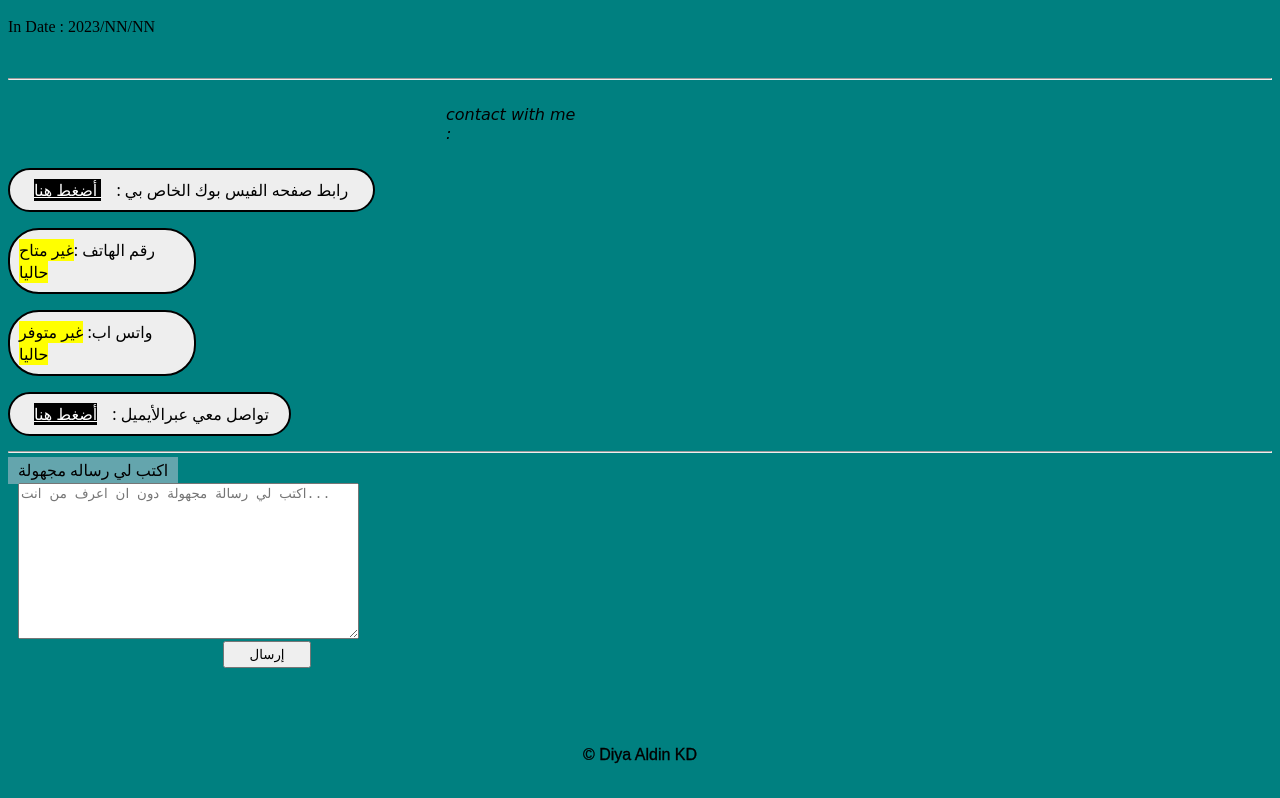
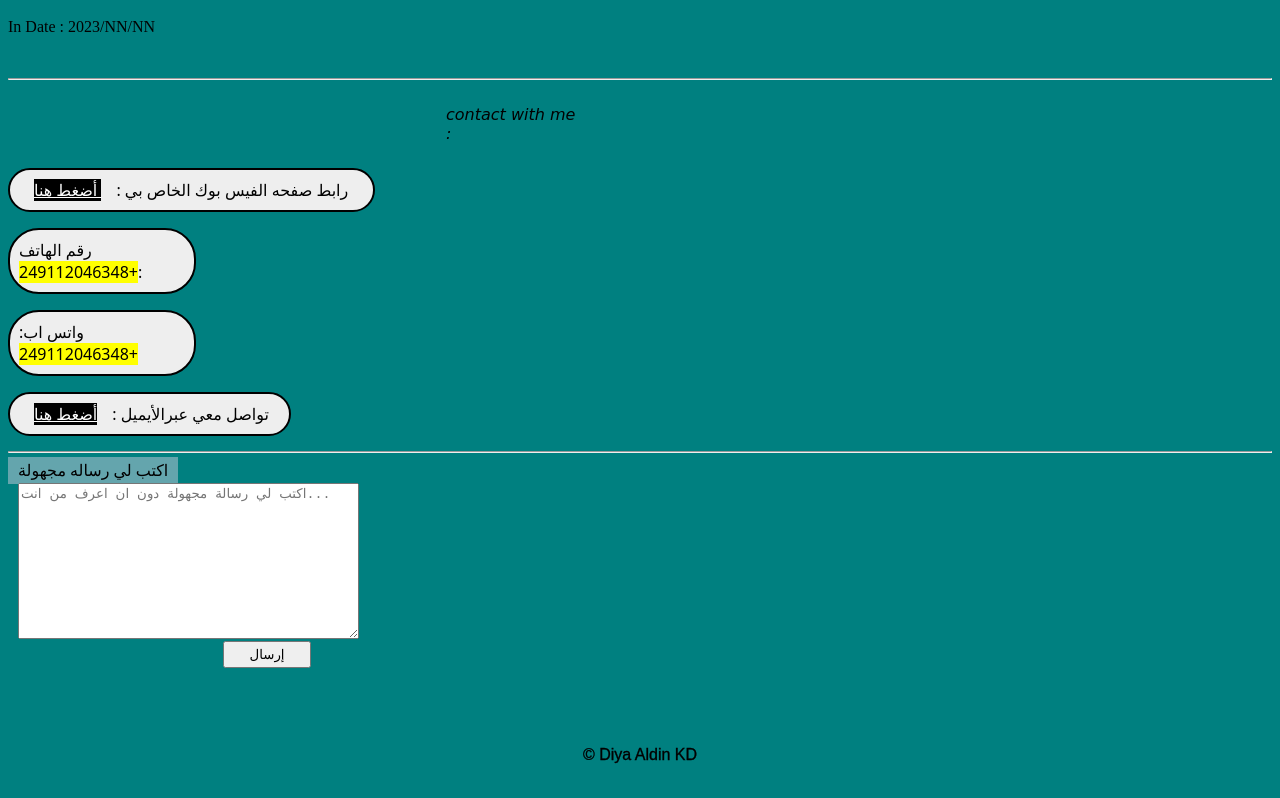
Before and after one commit to Senkudis/diyakd, a plain HTML site: page index.html in a window 1280 px wide. Shown: the part 1228-2026 px from the top of the page. Drawn offline with Linux system fonts and the light colour scheme.

Commit message:
Fix HTML formatting and structure

```diff
--- a/index.html
+++ b/index.html
@@ -104,7 +104,7 @@
             width: 166px;
             font-family: system-ui;
             margin: revert-layer;
-            margin-bottom: 15px;">رقم الهاتف :<mark>غير متاح حاليا</mark></p>
+            margin-bottom: 15px;">رقم الهاتف :<mark>+249112046348  </mark></p>
             <p class="no3"
                 style="background-color: #EEE;
                 border-radius: 31px;
@@ -113,7 +113,7 @@
                 width: 166px;
                 font-family: system-ui;
                 margin: revert-layer;
-                margin-bottom: 15px;">واتس اب: <mark>غير متوفر حاليا</mark></p>
+                margin-bottom: 15px;">واتس اب: <mark>+249112046348</mark></p>
             <p class="no4"
                 style="background-color: #EEE;
                 border-radius: 31px;
```
